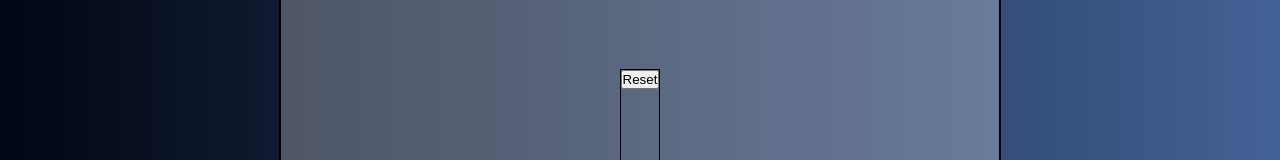
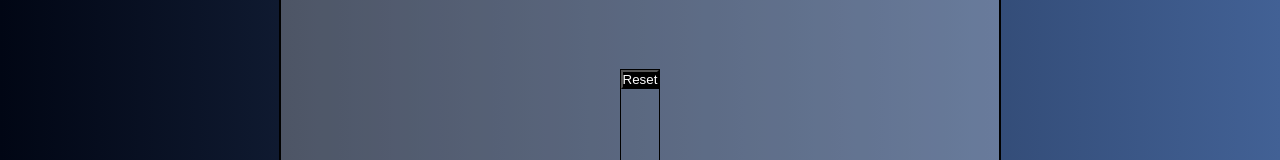
Before and after one commit to delafuentej/react_rock-paper-scissors-game, a React (Create React App) app: page / in a window 1280 px wide. Shown: the part 610-770 px from the top of the page. Built offline with nearby package versions, Linux system fonts and the light colour scheme; a web font is replaced by a local one.

Commit message:
styles reset-btn

```diff
--- a/src/components/Reset/Reset.css
+++ b/src/components/Reset/Reset.css
@@ -4,3 +4,7 @@
     grid-column: 1/ 4;
     grid-row: 5 /6;
 }
+.reset-btn{
+    background-color: black;
+    color: white;
+}
```
